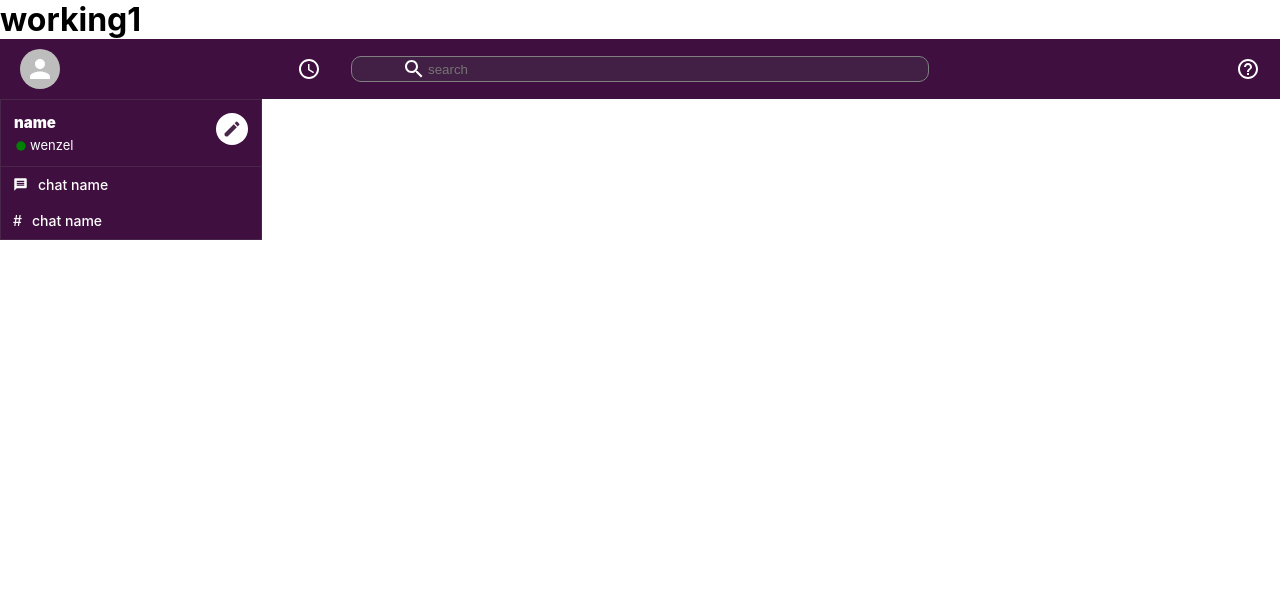
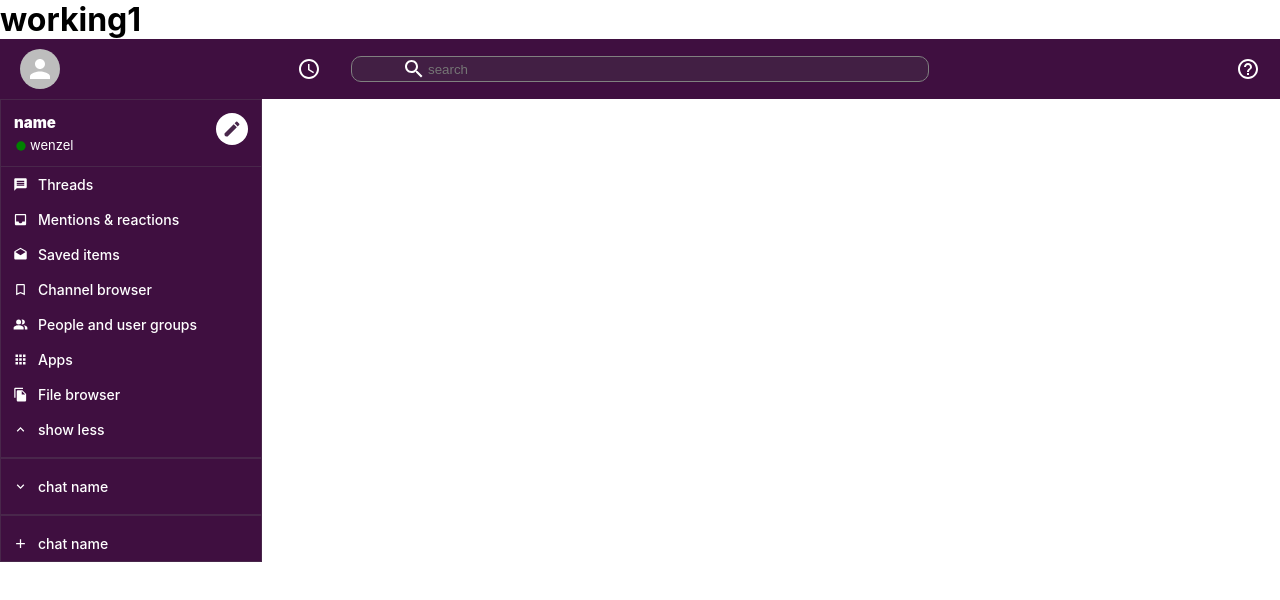
Before and after one commit to wenzelbarboza/slack-clone, a React (Create React App) app: page / in a window 1280 px wide. Shown: the top 600 px of the page. Built offline with nearby package versions, Linux system fonts and the light colour scheme.

Commit message:
working on sidebar

```diff
--- a/package.json
+++ b/package.json
@@ -3,10 +3,13 @@
   "version": "0.1.0",
   "private": true,
   "dependencies": {
+    "@emotion/core": "^11.0.0",
+    "@emotion/styled": "^11.10.0",
     "@mui/icons-material": "^5.8.4",
     "@testing-library/jest-dom": "^5.16.5",
     "@testing-library/react": "^13.3.0",
     "@testing-library/user-event": "^13.5.0",
+    "firebase": "^9.9.2",
     "react": "^18.2.0",
     "react-dom": "^18.2.0",
     "react-scripts": "5.0.1",
--- a/src/components/Sidebar.css
+++ b/src/components/Sidebar.css
@@ -42,3 +42,8 @@ font-weight: 400;
     margin-right: 2px;
     color: green;
 }
+
+.sidebar > hr{
+    margin: 10px 0;
+    border: 1px solid #49274b;
+}
--- a/src/components/Sidebar.js
+++ b/src/components/Sidebar.js
@@ -2,6 +2,15 @@ import React from 'react'
 import FiberManualRecordIcon from '@mui/icons-material/FiberManualRecord';
 import CreateIcon from '@mui/icons-material/Create';
 import MessageIcon from '@mui/icons-material/Message';
+import InboxIcon from '@mui/icons-material/Inbox';
+import DraftsIcon from '@mui/icons-material/Drafts';
+import BookmarkBorderIcon from '@mui/icons-material/BookmarkBorder';
+import PeopleAltIcon from '@mui/icons-material/PeopleAlt';
+import AppsIcon from '@mui/icons-material/Apps';
+import FileCopyIcon from '@mui/icons-material/FileCopy';
+import ExpandLessIcon from '@mui/icons-material/ExpandLess';
+import ExpandMoreIcon from '@mui/icons-material/ExpandMore';
+import AddIcon from '@mui/icons-material/Add';
 import './Sidebar.css'
 import SidebarOption from './SidebarOption';
 
@@ -18,8 +27,19 @@ const Sidebar = () => {
                 </div>
                 <CreateIcon />
             </div>
-            <SidebarOption Icon={MessageIcon} text='chat name' />
-            <SidebarOption text='chat name' />
+            <SidebarOption Icon={MessageIcon} text='Threads' />
+            <SidebarOption Icon={InboxIcon} text='Mentions & reactions' />
+            <SidebarOption Icon={DraftsIcon} text='Saved items' />
+            <SidebarOption Icon={BookmarkBorderIcon} text='Channel browser' />
+            <SidebarOption Icon={PeopleAltIcon} text='People and user groups' />
+            <SidebarOption Icon={AppsIcon} text='Apps' />
+            <SidebarOption Icon={FileCopyIcon} text='File browser' />
+            <SidebarOption Icon={ExpandLessIcon} text='show less' />
+            <hr />
+            <SidebarOption Icon={ExpandMoreIcon} text='chat name' />
+            <hr />
+            <SidebarOption Icon={AddIcon} text='chat name' />
+
         </div>
     )
 }
```
Also changed, not shown: 1 other file (tests, documents, lock files or other folders).
